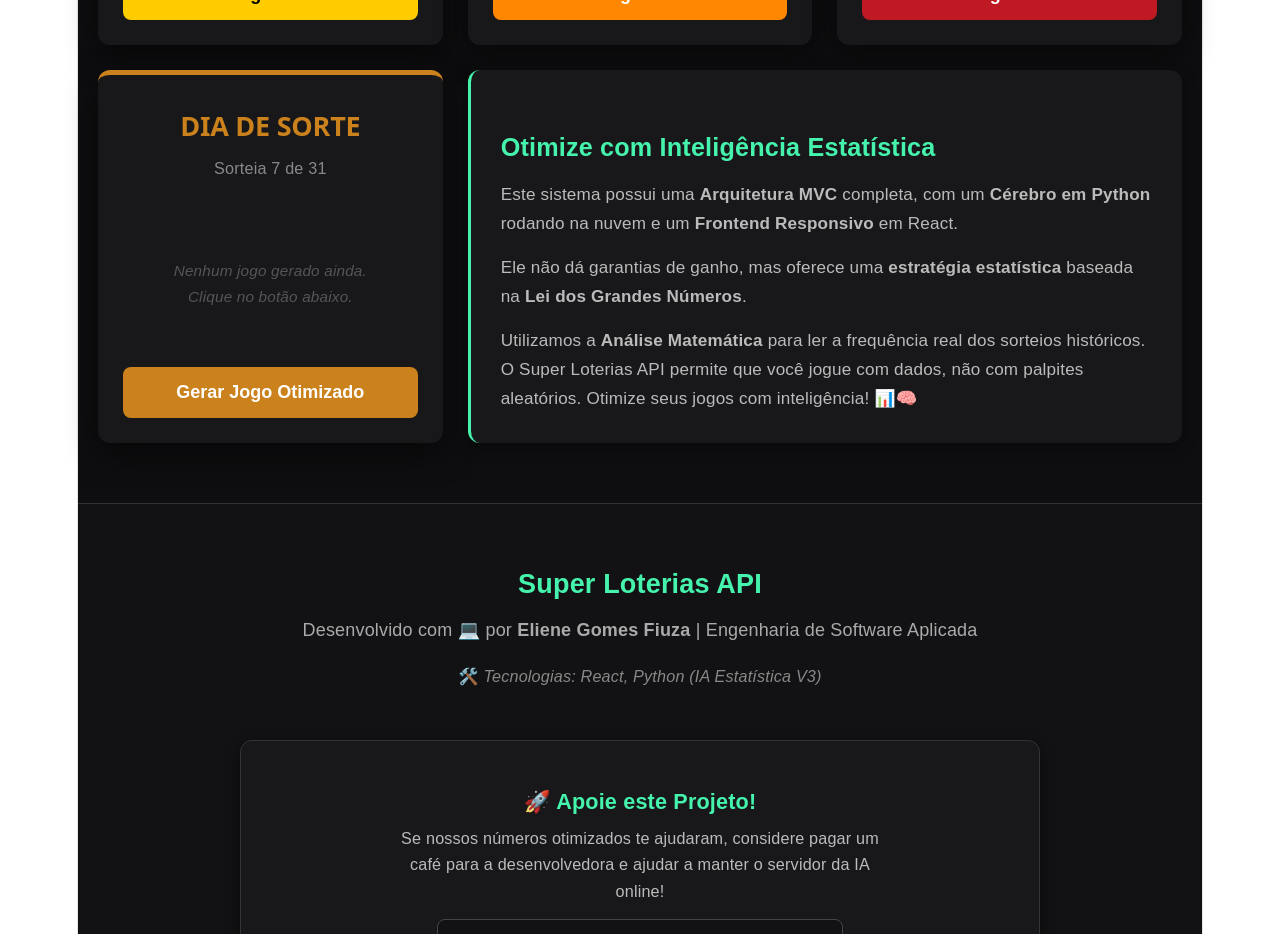
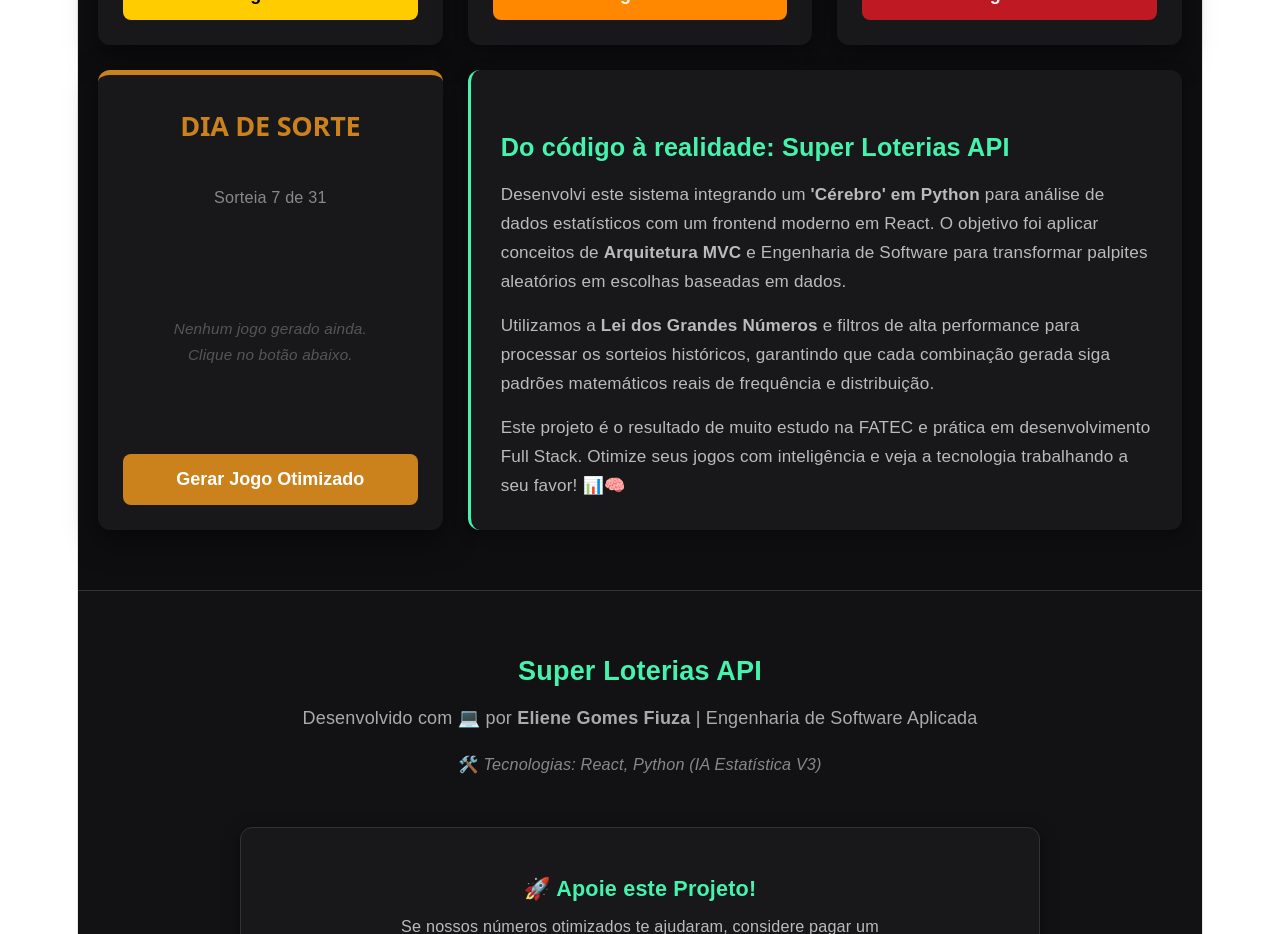
Before and after one commit to egfiuz/projeto-loteria, a React (Vite) app in the folder frontend/: page / in a window 1280 px wide. Shown: the part 980-1914 px from the top of the page. Built offline with nearby package versions, Linux system fonts and the light colour scheme.

Commit message:
Atualizando texto oficial da CEO na Home

```diff
--- a/frontend/src/App.jsx
+++ b/frontend/src/App.jsx
@@ -183,15 +183,15 @@ function App() {
         <LoteriaCard nome="DIA DE SORTE" sub="Sorteia 7 de 31" cor="#cb821c" qtd={7} max={31} />
 
         <div style={styles.projetoTextoContainer}>
-          <h4 style={styles.projetoTextoTitulo}>Otimize com Inteligência Estatística</h4>
+          <h4 style={styles.projetoTextoTitulo}>Do código à realidade: Super Loterias API</h4>
           <p style={styles.projetoTextoParagrafo}>
-            Este sistema possui uma <strong>Arquitetura MVC</strong> completa, com um <strong>Cérebro em Python</strong> rodando na nuvem e um <strong>Frontend Responsivo</strong> em React.
+            Desenvolvi este sistema integrando um <strong>'Cérebro' em Python</strong> para análise de dados estatísticos com um frontend moderno em React. O objetivo foi aplicar conceitos de <strong>Arquitetura MVC</strong> e Engenharia de Software para transformar palpites aleatórios em escolhas baseadas em dados.
           </p>
           <p style={styles.projetoTextoParagrafo}>
-            Ele não dá garantias de ganho, mas oferece uma <strong>estratégia estatística</strong> baseada na <strong>Lei dos Grandes Números</strong>.
+            Utilizamos a <strong>Lei dos Grandes Números</strong> e filtros de alta performance para processar os sorteios históricos, garantindo que cada combinação gerada siga padrões matemáticos reais de frequência e distribuição.
           </p>
           <p style={{ ...styles.projetoTextoParagrafo, marginBottom: 0 }}>
-            Utilizamos a <strong>Análise Matemática</strong> para ler a frequência real dos sorteios históricos. O Super Loterias API permite que você jogue com dados, não com palpites aleatórios. Otimize seus jogos com inteligência! 📊🧠
+            Este projeto é o resultado de muito estudo na FATEC e prática em desenvolvimento Full Stack. Otimize seus jogos com inteligência e veja a tecnologia trabalhando a seu favor! 📊🧠
           </p>
         </div>
       </main>
@@ -242,7 +242,4 @@ const styles = {
   emailBtn: { backgroundColor: '#20ac7b', color: '#fff', textDecoration: 'none', padding: '10px 20px', borderRadius: '5px', fontWeight: 'bold', fontSize: '0.9rem', display: 'inline-block' }
 };
 
-
-
-
 export default App;
```
